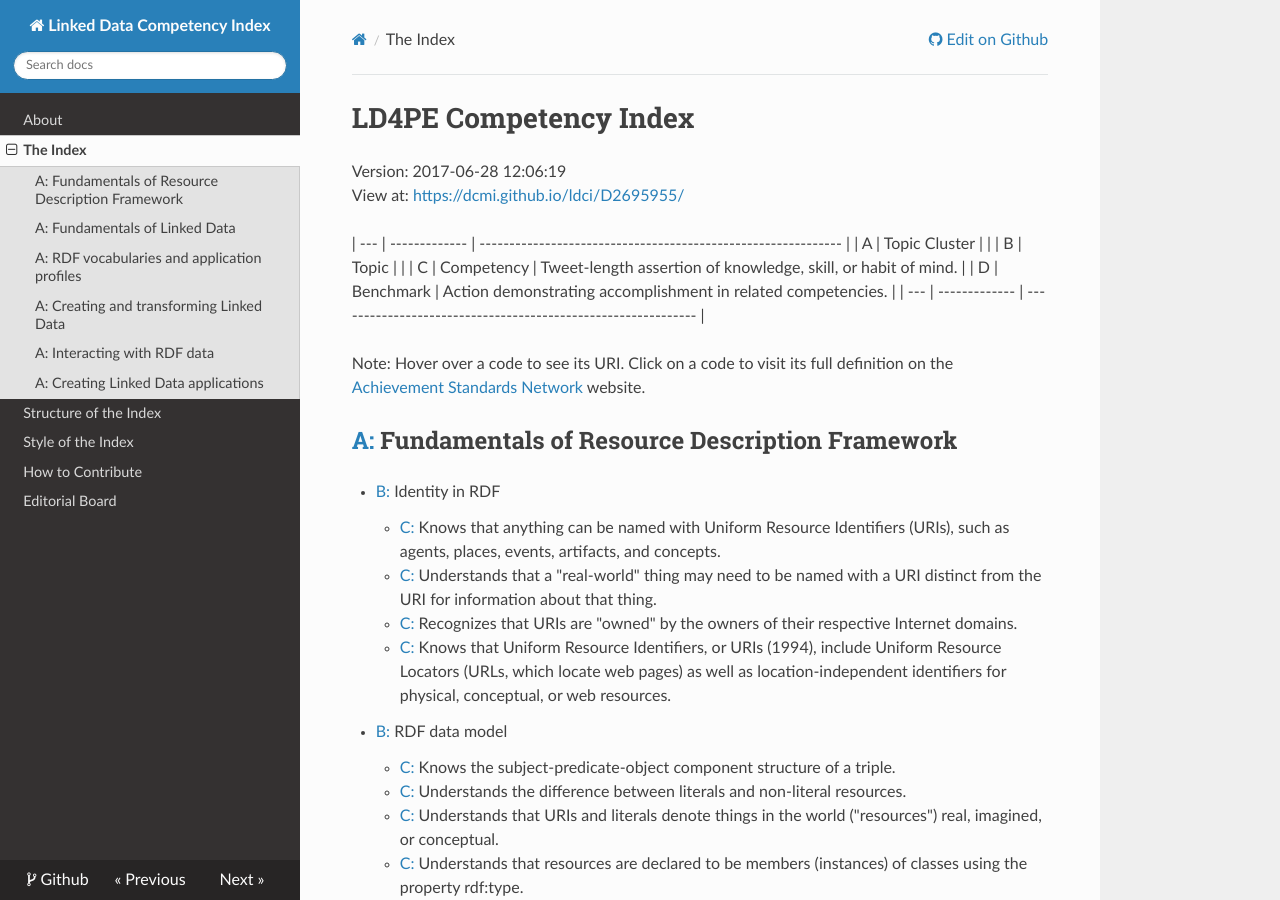
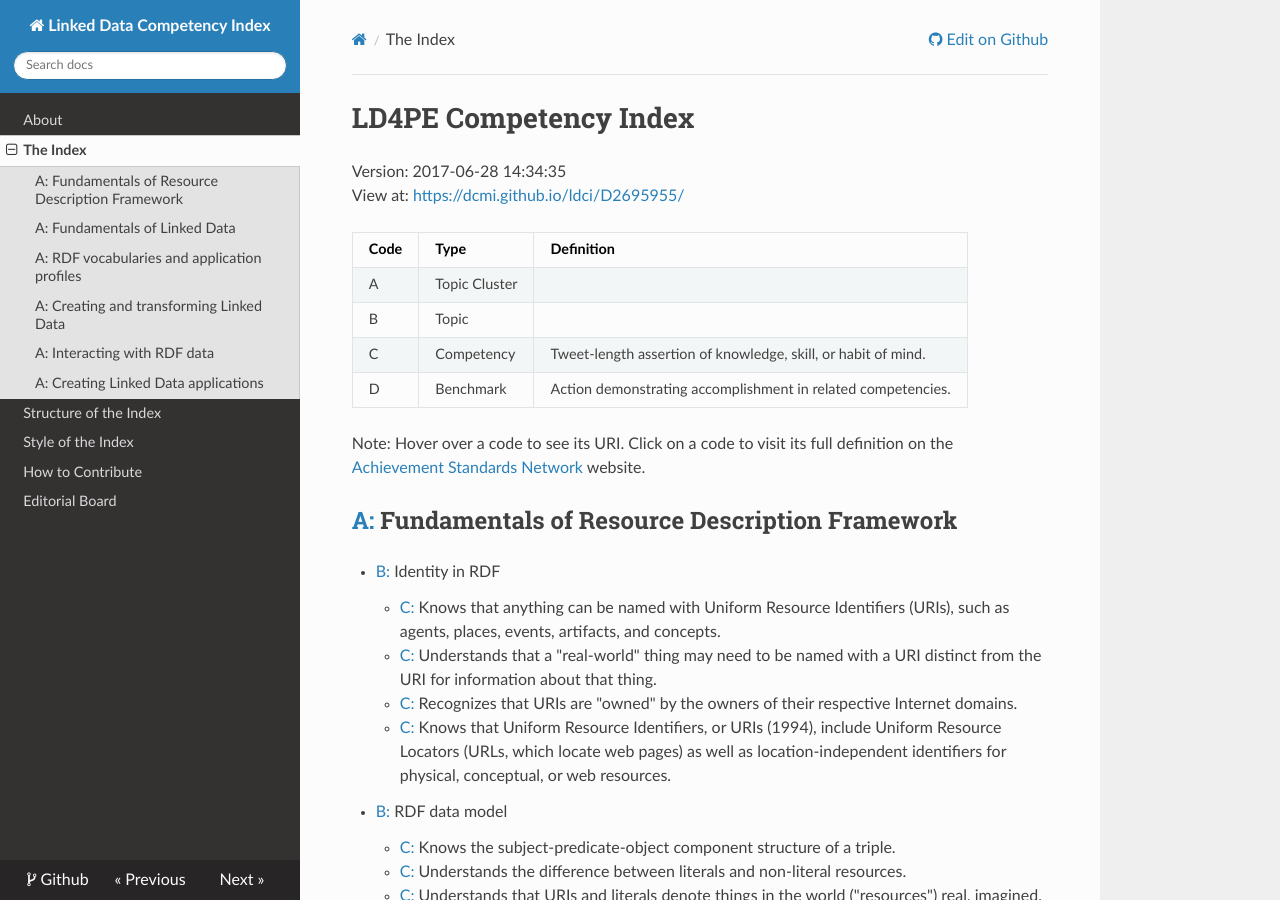
Before and after one commit to dcmi/ldci, an MkDocs documentation site: the page built from docs/D2695955.md, in a window 1280 px wide and 900 px high. Built offline with MkDocs 1.6.1, drawn with Linux system fonts in a browser that asks for light colours; nearby versions of some CDN libraries; old or Windows-style settings are respelled for this version of MkDocs.

Commit message:
D2695955.md

```diff
--- a/docs/D2695955.md
+++ b/docs/D2695955.md
@@ -1,14 +1,14 @@
 # LD4PE Competency Index
 
-Version: 2017-06-28 12:06:19 <br>
+Version: 2017-06-28 14:34:35 <br>
 View at: [https://dcmi.github.io/ldci/D2695955/](https://dcmi.github.io/ldci/D2695955/) <br>
 
-| --- | ------------- | ------------------------------------------------------------- |
+| Code| Type          | Definition                                                    |
+| --- | ------------- | --------------------------------------------------------------|
 | A   | Topic Cluster |                                                               |
 | B   | Topic         |                                                               |
 | C   | Competency    | Tweet-length assertion of knowledge, skill, or habit of mind. |
 | D   | Benchmark     | Action demonstrating accomplishment in related competencies.  |
-| --- | ------------- | ------------------------------------------------------------- |
 
 Note: Hover over a code to see its URI.  Click on a code to visit its full definition on the [Achievement Standards Network](http://asn.desire2learn.com/resources/D2695955) website.
 
```
